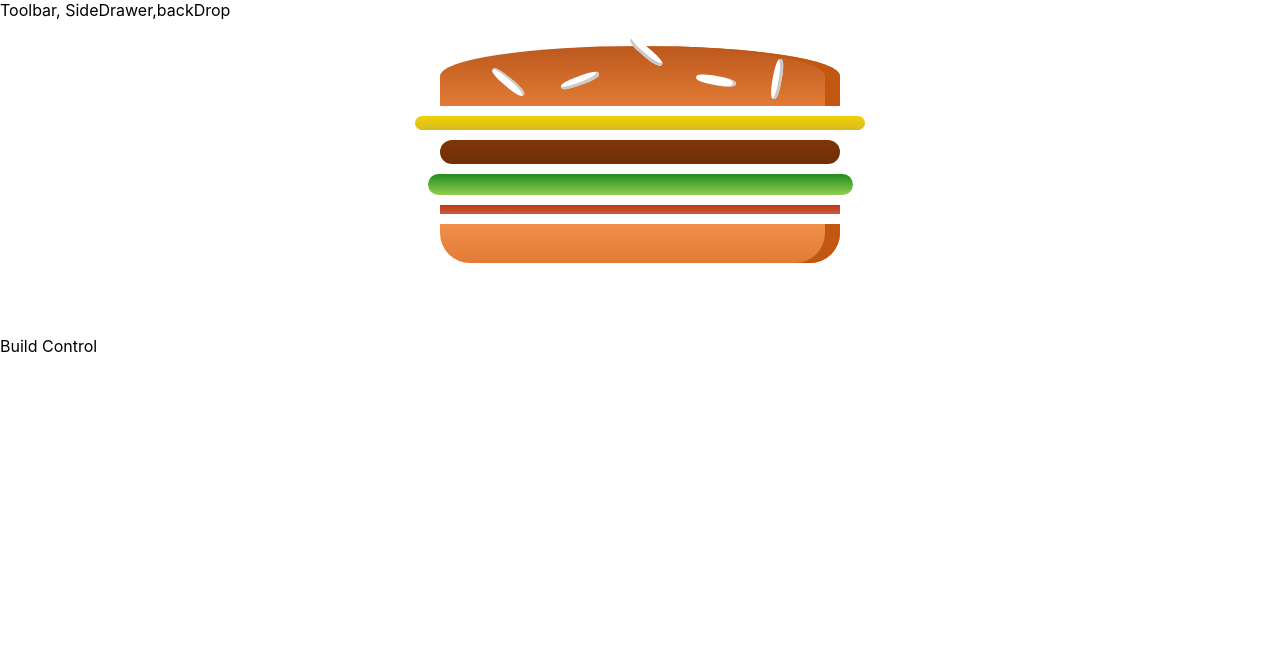
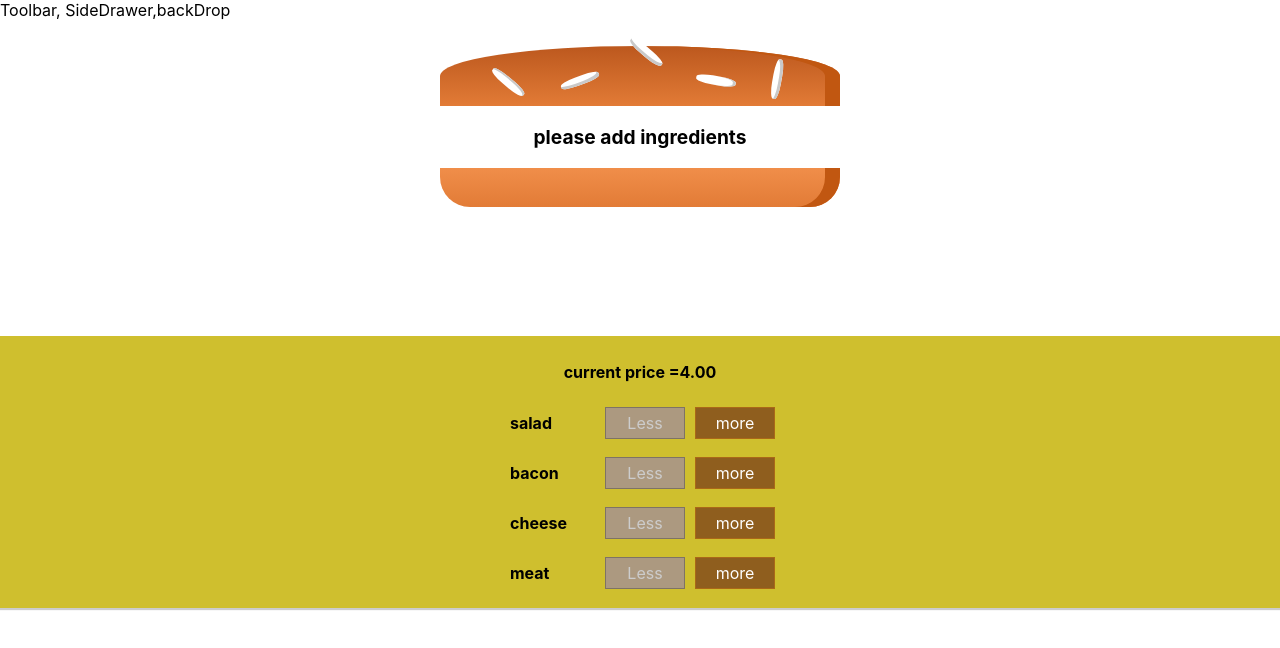
Before and after one commit to abhishektanwer2/Burgerbuilder, a React app: page / in a window 1280 px wide. Shown: the top 648 px of the page. Built offline with nearby package versions, Linux system fonts and the light colour scheme.

Commit message:
updated burger with add and remove functionality

```diff
--- /dev/null
+++ b/src/components/Burger/BuildControls/BuildControl/BuildControl.js
@@ -0,0 +1,10 @@
+import React from 'react';
+import classes from '../BuildControl/BuildControl.module.css'
+const Buildcontrol=(props)=>(
+<div className={classes.BuildControl}>
+<div className={classes.Label}>{props.label}</div>
+<button className={classes.Less} onClick={props.removed}disabled={props.disabled}>Less</button>
+<button className={classes.More} onClick={props.added}>more</button>
+</div>);
+
+export default Buildcontrol;
--- /dev/null
+++ b/src/components/Burger/BuildControls/BuildControl/BuildControl.module.css
@@ -0,0 +1,56 @@
+.BuildControl {
+    display: flex;
+    justify-content: space-between;
+    align-items: center;
+    margin: 5px 0;
+}
+
+.BuildControl button {
+    display: block;
+    font: inherit;
+    padding: 5px;
+    margin: 0 5px;
+    width: 80px;
+    border: 1px solid #AA6817;
+    cursor: pointer;
+    outline: none;
+}
+
+.BuildControl button:disabled {
+    background-color: #AC9980;
+    border: 1px solid #7E7365;
+    color: #ccc;
+    cursor: default;
+}
+
+.BuildControl button:hover:disabled {
+    background-color: #AC9980;
+    color: #ccc;
+    cursor: not-allowed;
+}
+
+.Label {
+    padding: 10px;
+    font-weight: bold;
+    width: 80px;
+}
+
+.BuildControl .Less {
+    background-color: #D39952;
+    color: white;
+}
+
+.BuildControl .More {
+    background-color: #8F5E1E;
+    color: white;
+}
+
+.BuildControl .Less:hover, .BuildControl .Less:active {
+    background-color: #DAA972;
+    color: white;
+}
+
+.BuildControl .More:hover,.BuildControl .More:active {
+    background-color: #99703F;
+    color: white;
+}
--- /dev/null
+++ b/src/components/Burger/BuildControls/BuildControls.js
@@ -0,0 +1,21 @@
+import React from 'react';
+import classes from '../BuildControls/BuildControls.module.css';
+import BuildControl from './BuildControl/BuildControl'
+const controls=[
+    {label:'Salad',type:'salad'},
+    {label:'Bacon',type:'bacon'},
+    {label:'Cheese',type:'cheese'},
+    {label:'Meat',type:'meat'},
+];
+
+const Buildcontrols=(props)=>(
+<div className={classes.BuildControls}>
+<p><strong>current price ={props.price.toFixed(2)}</strong></p>
+{controls.map(cntrl=>(<BuildControl key={cntrl.label} label={cntrl.type}
+added={()=>props.ingredientadded(cntrl.type)}
+removed={()=>props.ingredientremoved(cntrl.type)}
+disabled={props.disabled[cntrl.type]}
+/>))}
+</div>);
+
+export default Buildcontrols;
--- /dev/null
+++ b/src/components/Burger/BuildControls/BuildControls.module.css
@@ -0,0 +1,12 @@
+.BuildControls{
+    width: 100%;
+    background-color: #CFBF2E;
+    display: flex;
+    flex-flow: column;
+    align-items: center;
+    box-shadow: 0 2px 1px #ccc;
+    margin:auto;
+    padding:10px 0;
+
+
+}
--- a/src/components/Burger/Burger.js
+++ b/src/components/Burger/Burger.js
@@ -2,13 +2,17 @@ import React from 'react';
 import classes from'./burger.module.css'
 import BurgerIngredient from './Burgeringredient/Burgeringredient';
 const burger=(props)=>{
+    let transformedingredient=Object.keys(props.ingredients)
+    .map(igKey=>{
+        return [...Array(props.ingredients[igKey])].map((_,i)=><BurgerIngredient key={igKey+i}type={igKey}></BurgerIngredient>);
+    }).reduce((arr,ele)=>{return arr.concat(ele)},[]);
+    if(transformedingredient.length===0){
+        transformedingredient=<p>please  add ingredients</p>
+    }
 return(
     <div className={classes.Burger}>
         <BurgerIngredient type="bread-top"></BurgerIngredient>
-        <BurgerIngredient type="cheese"></BurgerIngredient>
-        <BurgerIngredient type="meat"></BurgerIngredient>
-        <BurgerIngredient type="salad"></BurgerIngredient>
-        <BurgerIngredient type="bacon"></BurgerIngredient>
+       {transformedingredient}
         <BurgerIngredient type="bread-bottom"></BurgerIngredient>
 
     </div>
--- a/src/containers/BurgerBuider/BurgerBuilder.js
+++ b/src/containers/BurgerBuider/BurgerBuilder.js
@@ -1,13 +1,63 @@
 import React, { Component } from "react";
 import Burger from "../../components/Burger/Burger";
 import Aux from "../../hoc/Aux";
+import Buildcontrols from '../../components/Burger/BuildControls/BuildControls';
+const INGRIDENT_PRICES={
+  salad:0.5,
+  cheese:0.4,
+  meat:1.3,
+  bacon:0.4
 
+}
 class BurgerBuilder extends Component {
+  state={
+    ingredients:{
+      salad:0,
+    bacon:0,
+  cheese:0,
+meat:0},
+totalprice:4
+  }
+  addIngredientHandler=(type)=>{
+const oldCount=this.state.ingredients[type];
+const updatecount=oldCount+1;
+const updateIngredients={...this.state.ingredients};
+updateIngredients[type]=updatecount;
+const priceaddition =INGRIDENT_PRICES[type];
+const oldprice =this.state.totalprice;
+const newprice =oldprice+priceaddition;
+this.setState({totalprice:newprice,ingredients:updateIngredients});
+  }
+  removeIngredientHandler=(type)=>{
+    const oldCount=this.state.ingredients[type];
+    if(oldCount<=0)
+{return;
+
+}    const updatecount=oldCount-1;
+    const updateIngredients={...this.state.ingredients};
+    updateIngredients[type]=updatecount;
+    const priceaddition =INGRIDENT_PRICES[type];
+    const oldprice =this.state.totalprice;
+    const newprice =oldprice-priceaddition;
+    this.setState({totalprice:newprice,ingredients:updateIngredients});
+      }
   render() {
+    const disableInfo={
+      ...this.state.ingredients
+    };
+    for(let key in disableInfo){
+      disableInfo[key]=disableInfo[key]<=0
+    }
     return (
       <Aux>
-      <Burger></Burger>
-        <div>Build Control</div>
+      <Burger ingredients={this.state.ingredients}></Burger>
+    <Buildcontrols
+    ingredientadded={this.addIngredientHandler}
+    ingredientremoved={this.removeIngredientHandler}
+    disabled={disableInfo}
+    price={this.state.totalprice}
+    />
+
       </Aux>
     );
   }
```
